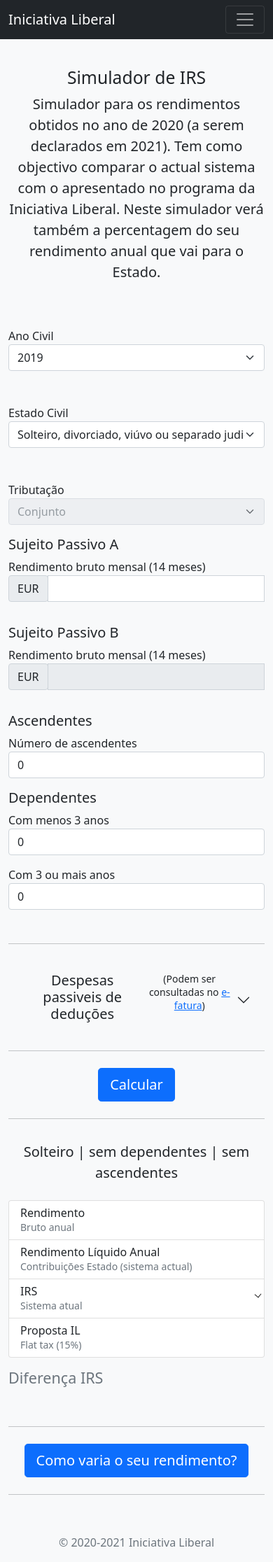
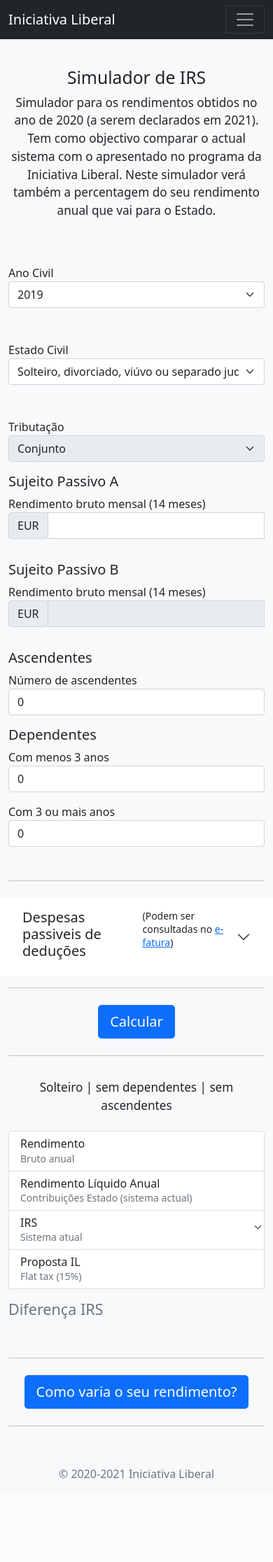
Before and after one commit to luisiul359/irs-pt, a PHP site: page / in a window 390 px wide. Shown: the whole page at 70% size. After the commit the page ends 2112 px from the top, so only its background shows below. Run offline with PHP 8.4, Linux system fonts and the light colour scheme; some libraries are stand-ins or nearby versions.

Commit message:
Update dependencies Make font size responsive Align table headers

```diff
--- a/index.html
+++ b/index.html
@@ -5,7 +5,7 @@
     <meta charset="utf-8">
     <meta name="viewport" content="width=device-width, initial-scale=1, shrink-to-fit=no">
 
-    <link href="https://cdn.jsdelivr.net/npm/bootstrap@5.0.0-beta1/dist/css/bootstrap.min.css" rel="stylesheet" integrity="sha384-giJF6kkoqNQ00vy+HMDP7azOuL0xtbfIcaT9wjKHr8RbDVddVHyTfAAsrekwKmP1" crossorigin="anonymous">
+    <link href="https://cdn.jsdelivr.net/npm/bootstrap@5.0.0-beta2/dist/css/bootstrap.min.css" rel="stylesheet" integrity="sha384-BmbxuPwQa2lc/FVzBcNJ7UAyJxM6wuqIj61tLrc4wSX0szH/Ev+nYRRuWlolflfl" crossorigin="anonymous">
     <link href="irs.css" rel="stylesheet">
     <link rel="icon" href="https://iniciativaliberal.pt/wp-content/uploads/2017/06/favicon.png">
 
@@ -498,9 +498,9 @@
     <!-- Bootstrap core JavaScript
     ================================================== -->
     <!-- Placed at the end of the document so the pages load faster -->
-    <script src="https://code.jquery.com/jquery-3.5.1.slim.min.js" integrity="sha256-4+XzXVhsDmqanXGHaHvgh1gMQKX40OUvDEBTu8JcmNs=" crossorigin="anonymous"></script>
-    <script src="https://cdn.jsdelivr.net/npm/@popperjs/core@2.5.4/dist/umd/popper.min.js" integrity="sha384-q2kxQ16AaE6UbzuKqyBE9/u/KzioAlnx2maXQHiDX9d4/zp8Ok3f+M7DPm+Ib6IU" crossorigin="anonymous"></script>
-    <script src="https://cdn.jsdelivr.net/npm/bootstrap@5.0.0-beta1/dist/js/bootstrap.min.js" integrity="sha384-pQQkAEnwaBkjpqZ8RU1fF1AKtTcHJwFl3pblpTlHXybJjHpMYo79HY3hIi4NKxyj" crossorigin="anonymous"></script>
+    <script src="https://cdnjs.cloudflare.com/ajax/libs/jquery/3.6.0/jquery.min.js" integrity="sha512-894YE6QWD5I59HgZOGReFYm4dnWc1Qt5NtvYSaNcOP+u1T9qYdvdihz0PPSiiqn/+/3e7Jo4EaG7TubfWGUrMQ==" crossorigin="anonymous"></script>
+    <script src="https://cdn.jsdelivr.net/npm/@popperjs/core@2.6.0/dist/umd/popper.min.js" integrity="sha384-KsvD1yqQ1/1+IA7gi3P0tyJcT3vR+NdBTt13hSJ2lnve8agRGXTTyNaBYmCR/Nwi" crossorigin="anonymous"></script>
+    <script src="https://cdn.jsdelivr.net/npm/bootstrap@5.0.0-beta2/dist/js/bootstrap.min.js" integrity="sha384-nsg8ua9HAw1y0W1btsyWgBklPnCUAFLuTMS2G72MMONqmOymq585AcH49TLBQObG" crossorigin="anonymous"></script>
     <script src="//cdnjs.cloudflare.com/ajax/libs/numeral.js/2.0.6/numeral.min.js"></script>
     <script src="irs.js"></script>
 
--- a/irs.css
+++ b/irs.css
@@ -58,3 +58,14 @@
 div.row ul {
   text-align: left!important;
 }
+
+.lead, .blockquote {
+  font-size: calc(1rem + .3vw);
+  font-weight: 300;
+}
+@media (min-width: 1200px){
+  .lead, .blockquote {
+    font-size: 1.25rem;
+    font-weight: 300;
+  }
+}
--- a/irs.js
+++ b/irs.js
@@ -604,10 +604,10 @@
           <th scope="col" colspan="4" class="text-center align-middle">Estado recebe</th>
         </tr>
         <tr>
-          <th scope="col" colspan="2">Sistema Actual</th>
-          <th scope="col" colspan="2">Com a IL</th>
-          <th scope="col" colspan="2">Sistema Actual</th>
-          <th scope="col" colspan="2">Com a IL</th>
+          <th scope="col" colspan="2" class="text-center align-middle">Sistema Actual</th>
+          <th scope="col" colspan="2" class="text-center align-middle">Com a IL</th>
+          <th scope="col" colspan="2" class="text-center align-middle">Sistema Actual</th>
+          <th scope="col" colspan="2" class="text-center align-middle">Com a IL</th>
         </tr>
       </thead>`
     );
@@ -649,13 +649,13 @@
             <td class="text-right text-muted"><small>+${pad(valorTrabalhador-valorTrabalhadorBase)}€</small></td>
 
             <td class="text-right">${pad(valorTrabalhadorIL)}€</td>
-            <td class="text-right text-muted"><small>${d1 > 0 ? '+' : '-'}${pad(Math.abs(d1))}€</small></td>
+            <td class="text-right text-muted"><small>${d1 >= 0 ? '+' : '-'}${pad(Math.abs(d1))}€</small></td>
 
             <td class="text-right">${pad(valorEstado)}€</td>
             <td class="text-right text-muted"><small>+${pad(valorEstado-valorEstadoBase)}€</small></td>
 
             <td class="text-right">${pad(valorEstadoIL)}€</td>
-            <td class="text-right text-muted"><small>${d2 > 0 ? '+' : '-'}${pad(Math.abs(d2))}€</small></td>
+            <td class="text-right text-muted"><small>${d2 >= 0 ? '+' : '-'}${pad(Math.abs(d2))}€</small></td>
           </tr>`
       ;
 
```
